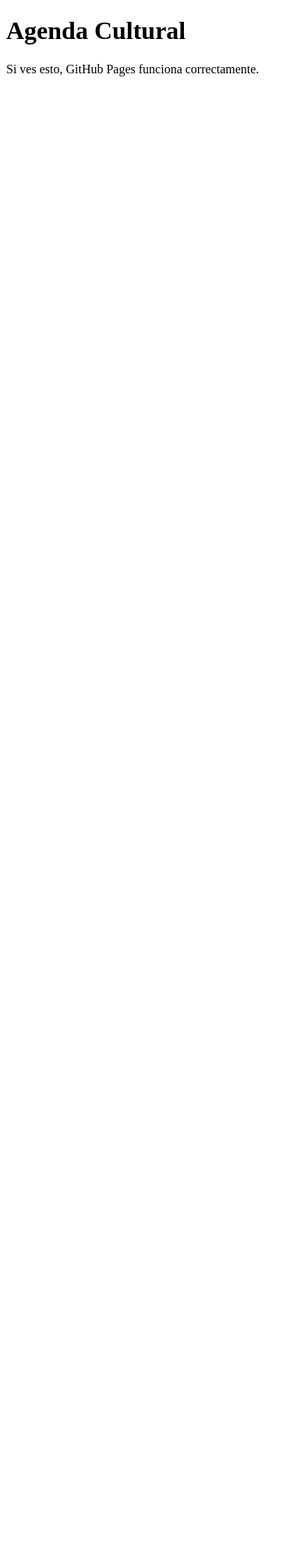
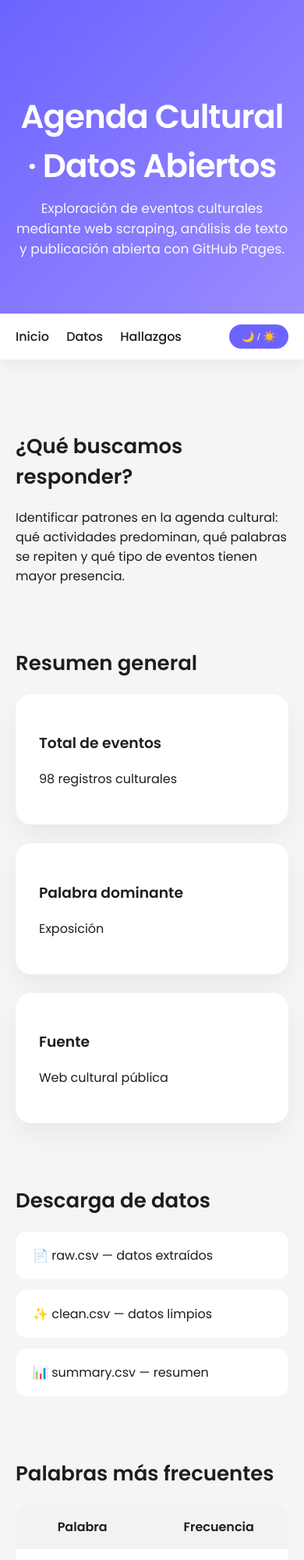
Before and after one commit to jassminediaz/Agenda_cultural, a plain HTML site: page docs/index.html in a window 390 px wide. Shown: the top 2000 px of the page at 78% size. Before the commit the page ends 844 px from the top, so only its background shows below. Drawn offline with Linux system fonts and the light colour scheme.

Commit message:
Update index.html

```diff
--- a/docs/index.html
+++ b/docs/index.html
@@ -1,11 +1,250 @@
 <!DOCTYPE html>
 <html lang="es">
 <head>
-  <meta charset="UTF-8">
-  <title>Agenda Cultural</title>
+  <meta charset="UTF-8" />
+  <title>Agenda Cultural · Datos Abiertos</title>
+  <meta name="viewport" content="width=device-width, initial-scale=1" />
+
+  <!-- Google Font -->
+  <link href="https://fonts.googleapis.com/css2?family=Poppins:wght@300;400;500;600&display=swap" rel="stylesheet">
+
+  <style>
+    :root {
+      --bg: #f5f5f7;
+      --card: #ffffff;
+      --text: #1d1d1f;
+      --muted: #6e6e73;
+      --accent: #6c63ff;
+      --radius: 20px;
+    }
+
+    body.dark {
+      --bg: #0f0f12;
+      --card: #1c1c22;
+      --text: #ffffff;
+      --muted: #b3b3b3;
+    }
+
+    * {
+      box-sizing: border-box;
+    }
+
+    body {
+      margin: 0;
+      font-family: 'Poppins', sans-serif;
+      background: var(--bg);
+      color: var(--text);
+      transition: .3s;
+    }
+
+    header {
+      padding: 90px 20px 70px;
+      text-align: center;
+      background: linear-gradient(135deg, #6c63ff, #9b8cff);
+      color: white;
+    }
+
+    header h1 {
+      font-size: 42px;
+      margin-bottom: 10px;
+      font-weight: 600;
+      letter-spacing: -1px;
+    }
+
+    header p {
+      max-width: 680px;
+      margin: auto;
+      opacity: .95;
+      font-size: 17px;
+    }
+
+    nav {
+      position: sticky;
+      top: 0;
+      background: var(--card);
+      padding: 14px 20px;
+      display: flex;
+      justify-content: space-between;
+      align-items: center;
+      box-shadow: 0 6px 20px rgba(0,0,0,.05);
+      z-index: 10;
+    }
+
+    nav a {
+      margin-right: 18px;
+      text-decoration: none;
+      font-weight: 500;
+      color: var(--text);
+    }
+
+    nav a:hover {
+      color: var(--accent);
+    }
+
+    .toggle {
+      cursor: pointer;
+      background: var(--accent);
+      border: none;
+      padding: 8px 16px;
+      border-radius: 20px;
+      color: white;
+      font-weight: 500;
+    }
+
+    .container {
+      max-width: 1100px;
+      margin: auto;
+      padding: 70px 20px;
+    }
+
+    section {
+      margin-bottom: 80px;
+    }
+
+    h2 {
+      font-size: 26px;
+      margin-bottom: 20px;
+    }
+
+    .cards {
+      display: grid;
+      grid-template-columns: repeat(auto-fit, minmax(240px,1fr));
+      gap: 24px;
+    }
+
+    .card {
+      background: var(--card);
+      padding: 30px;
+      border-radius: var(--radius);
+      box-shadow: 0 15px 30px rgba(0,0,0,.05);
+    }
+
+    .downloads a {
+      display: block;
+      background: var(--card);
+      padding: 18px 22px;
+      border-radius: 14px;
+      margin-bottom: 14px;
+      text-decoration: none;
+      color: var(--text);
+      transition: .2s;
+    }
+
+    .downloads a:hover {
+      transform: translateY(-3px);
+      box-shadow: 0 10px 25px rgba(0,0,0,.08);
+    }
+
+    table {
+      width: 100%;
+      border-collapse: collapse;
+      background: var(--card);
+      border-radius: var(--radius);
+      overflow: hidden;
+    }
+
+    th, td {
+      padding: 16px 20px;
+    }
+
+    th {
+      background: rgba(0,0,0,.05);
+    }
+
+    tr:hover {
+      background: rgba(108,99,255,.08);
+    }
+
+    footer {
+      text-align: center;
+      padding: 50px 20px;
+      color: var(--muted);
+      font-size: 14px;
+    }
+  </style>
 </head>
+
 <body>
-  <h1>Agenda Cultural</h1>
-  <p>Si ves esto, GitHub Pages funciona correctamente.</p>
+
+  <header id="inicio">
+    <h1>Agenda Cultural · Datos Abiertos</h1>
+    <p>
+      Exploración de eventos culturales mediante web scraping,
+      análisis de texto y publicación abierta con GitHub Pages.
+    </p>
+  </header>
+
+  <nav>
+    <div>
+      <a href="#inicio">Inicio</a>
+      <a href="#datos">Datos</a>
+      <a href="#hallazgos">Hallazgos</a>
+    </div>
+    <button class="toggle" onclick="document.body.classList.toggle('dark')">
+      🌙 / ☀️
+    </button>
+  </nav>
+
+  <div class="container">
+
+    <section>
+      <h2>¿Qué buscamos responder?</h2>
+      <p>
+        Identificar patrones en la agenda cultural: qué actividades predominan,
+        qué palabras se repiten y qué tipo de eventos tienen mayor presencia.
+      </p>
+    </section>
+
+    <section>
+      <h2>Resumen general</h2>
+      <div class="cards">
+        <div class="card">
+          <h3>Total de eventos</h3>
+          <p>98 registros culturales</p>
+        </div>
+        <div class="card">
+          <h3>Palabra dominante</h3>
+          <p>Exposición</p>
+        </div>
+        <div class="card">
+          <h3>Fuente</h3>
+          <p>Web cultural pública</p>
+        </div>
+      </div>
+    </section>
+
+    <section id="datos" class="downloads">
+      <h2>Descarga de datos</h2>
+      <a href="../data/raw.csv">📄 raw.csv — datos extraídos</a>
+      <a href="../data/clean.csv">✨ clean.csv — datos limpios</a>
+      <a href="../data/summary.csv">📊 summary.csv — resumen</a>
+    </section>
+
+    <section>
+      <h2>Palabras más frecuentes</h2>
+      <table>
+        <tr><th>Palabra</th><th>Frecuencia</th></tr>
+        <tr><td>exposición</td><td>12</td></tr>
+        <tr><td>concierto</td><td>9</td></tr>
+        <tr><td>cultural</td><td>8</td></tr>
+        <tr><td>teatro</td><td>6</td></tr>
+      </table>
+    </section>
+
+    <section id="hallazgos">
+      <h2>Hallazgos</h2>
+      <ul>
+        <li>Predominan eventos artísticos presenciales.</li>
+        <li>Alta presencia de exposiciones culturales.</li>
+        <li>Agenda con enfoque accesible y gratuito.</li>
+      </ul>
+    </section>
+
+  </div>
+
+  <footer>
+    Proyecto académico · Extracción y Procesamiento de Datos · 2026
+  </footer>
+
 </body>
 </html>
```
